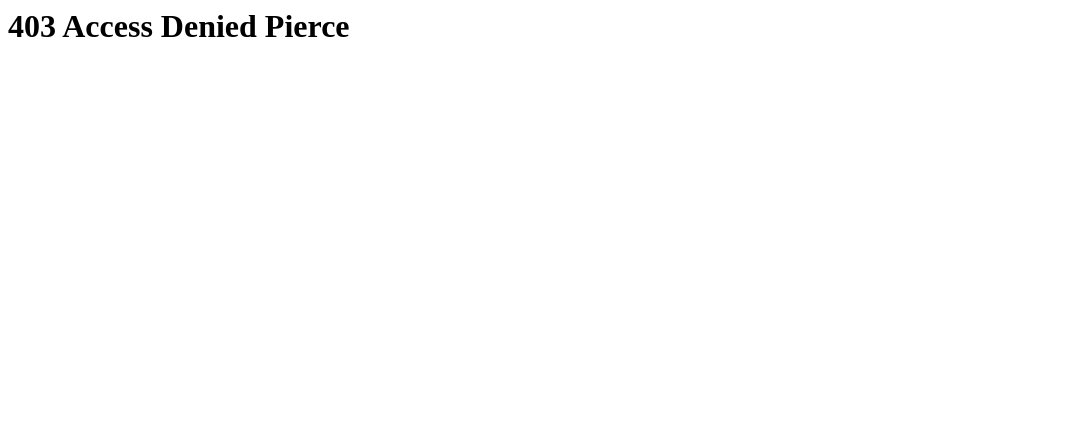
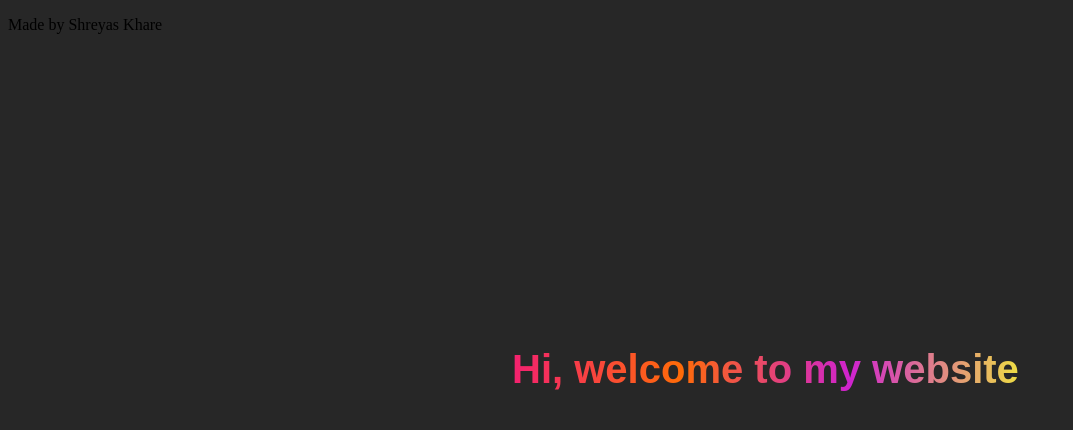
Before and after one commit to shreyas-is-the-best-at-coding/me, a plain HTML site: page index.html in a window 1280 px wide. Shown: the whole page, without its empty margins (0-1073 px from the left). Drawn offline with Linux system fonts and the light colour scheme.

Commit message:
Update index.html

```diff
--- a/index.html
+++ b/index.html
@@ -1,24 +1,29 @@
-<!--<!DOCTYPE html>
+<!DOCTYPE html>
 <html>
 
     <head>
         <style>
-            .linear-text-gradient {
-background: linear-gradient(to top, red, yellow);
--webkit-background-clip: text;
-background-clip: text;
-text-fill-color: transparent;
-            },
-            body{
-                backgrond-color: black;
-            }
+     body {
+    background: rgb(39, 39, 39);
+}
+
+h1 {
+    position: absolute;
+    top: 40%;
+    left: 40%;
+
+    font-size: 40px;
+    font-family: Arial,Helvetica, sans-serif;
+    background: linear-gradient(to right, #f32170, #ff6b08,#cf23cf, #eedd44);
+    -webkit-text-fill-color: transparent;
+    -webkit-background-clip: text;
+}
         </style>
     </head>
 
     <body>
         <h1 class="linear-text-gradient">Hi, welcome to my website</h1>
-      <p class="linear-text-gradient">Made with &#128154; by Shreyas Khare</p>
+      <p class="linear-text-gradient">Made by Shreyas Khare</p>
     </body>
 
-</html>-->
-<h1>403 Access Denied Pierce</h1>
+</html>
```
